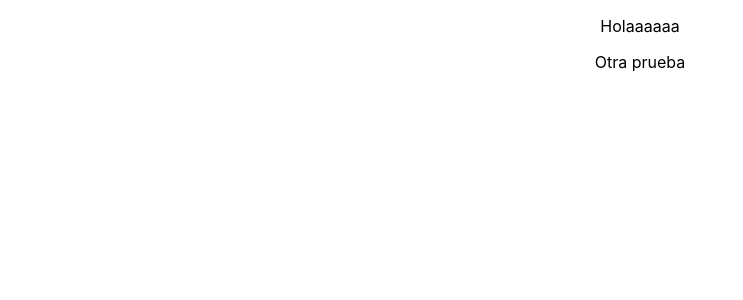
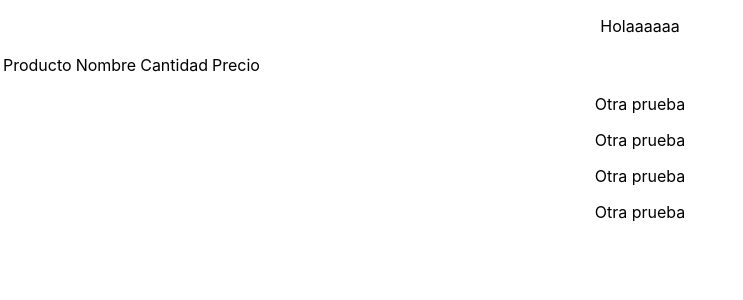
Before and after one commit to genderless2022/genderless-client, a React (Create React App) app: page / in a window 1280 px wide. Shown: the top 300 px of the page, without its empty margins (0-743 px from the left). Built offline with nearby package versions, Linux system fonts and the light colour scheme.

Commit message:
wsdfasdf

```diff
--- a/src/App.js
+++ b/src/App.js
@@ -7,6 +7,21 @@ import './App.css';
 function App() { return (
     <div className="App">
       <p>Holaaaaaa</p>
+      <div className="table_btn">
+        <div>
+          <table className="table_success">
+            <tr>
+              <td>Producto</td>
+              <td>Nombre</td>
+              <td>Cantidad</td>
+              <td>Precio</td>
+            </tr>
+          </table>
+        </div>
+      </div>
+      <p>Otra prueba</p>
+      <p>Otra prueba</p>
+      <p>Otra prueba</p>
       <p>Otra prueba</p>
     </div>
   );
```
